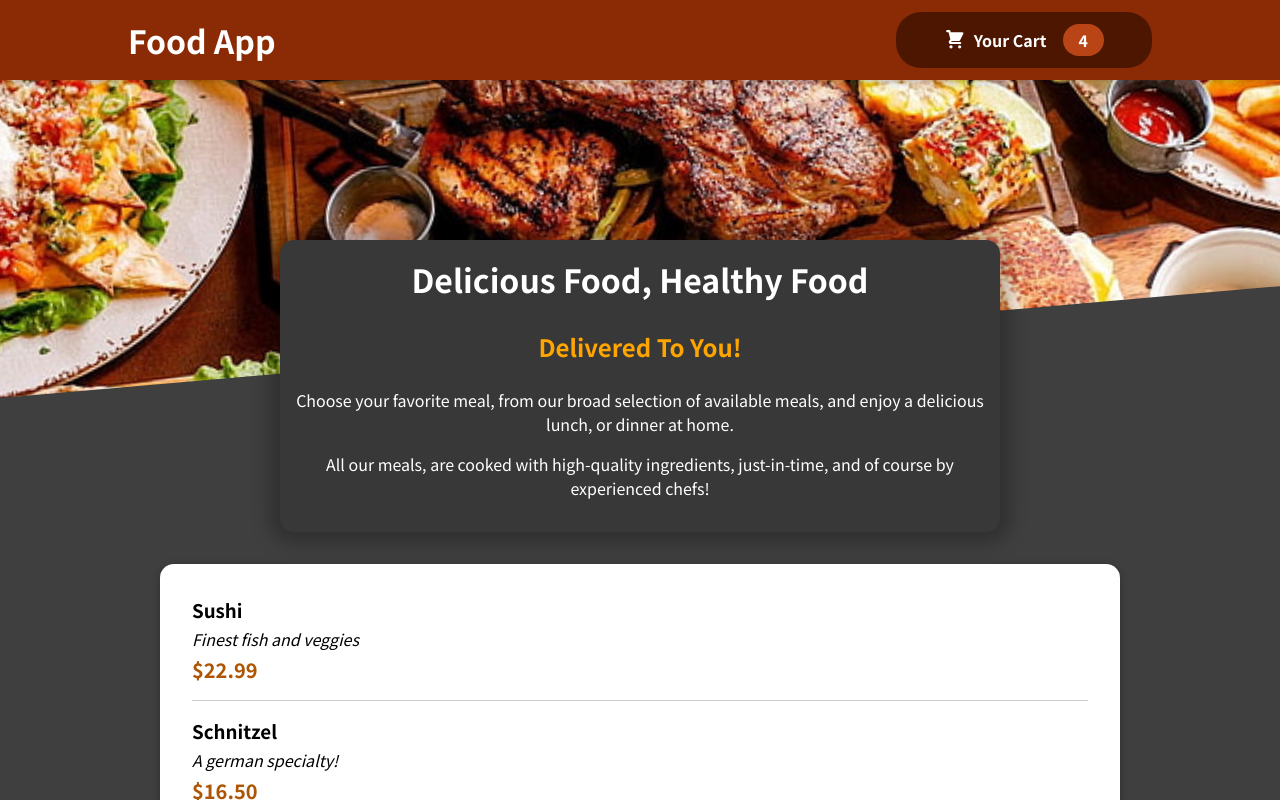
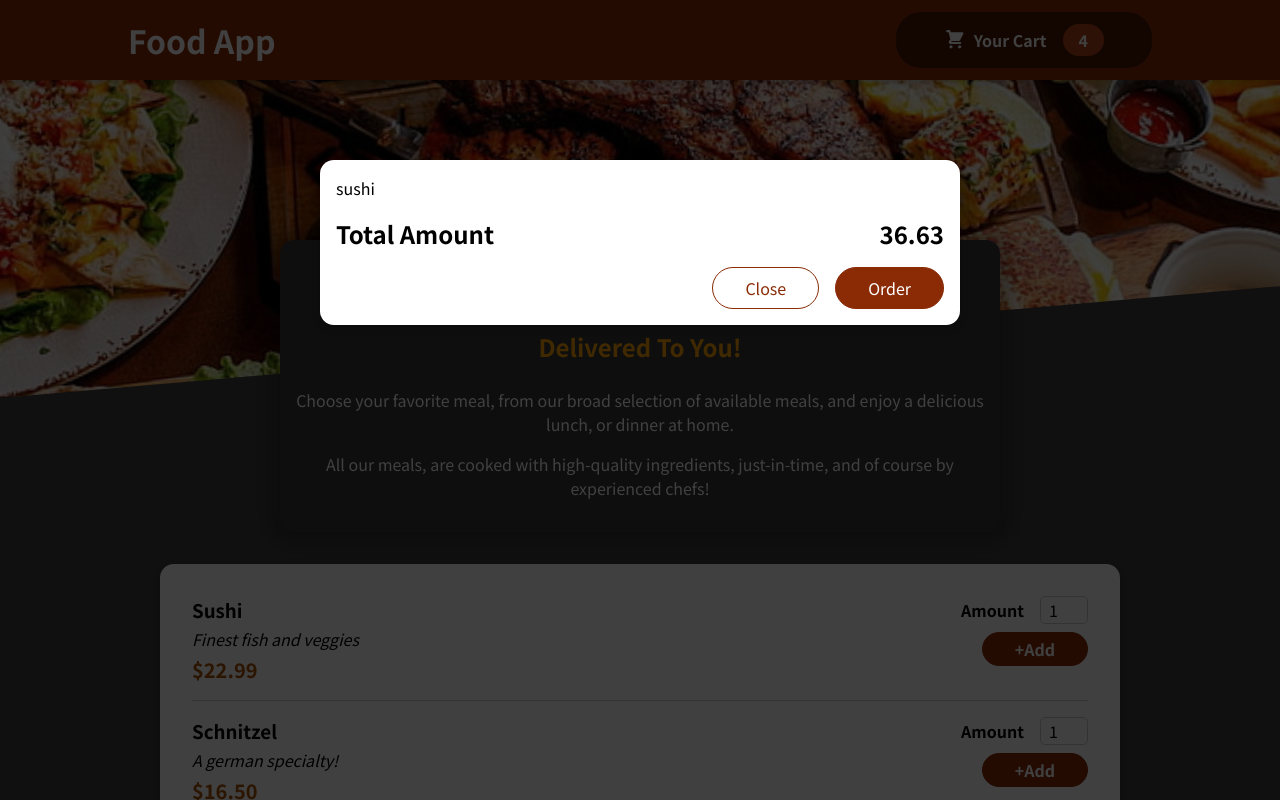
Before and after one commit to GeorgiSirakov4444/food-order-app, a React (Create React App) app: page / in a window 1280 px wide. Shown: the top 800 px of the page. Built offline with nearby package versions, Linux system fonts and the light colour scheme.

Commit message:
index.html overlays

```diff
--- a/src/App.js
+++ b/src/App.js
@@ -1,10 +1,12 @@
 import { Fragment } from 'react';
 import Header from './components/Layout/Header';
 import Meals from './components/Meals/Meals';
+import Cart from './components/Cart/Cart';
 
 function App() {
   return (
     <Fragment>
+      <Cart />
       <Header/>
       <main>
         <Meals />
--- /dev/null
+++ b/src/components/Cart/Cart.js
@@ -0,0 +1,24 @@
+import Modal from '../UI/Modal';
+import classes from './Cart.module.css';
+
+const Cart = props => {
+    const cartItems =
+            <ul className={classes['cart-items']}>
+                {[{id: 'c1', name: 'sushi', amount: 2, price: 12.99}]
+            .map(item => <li>{item.name}</li>)}
+            </ul>;
+
+    return <Modal>
+        {cartItems}
+        <div className={classes.total}>
+            <span>Total Amount</span>
+            <span>36.63</span>
+        </div>
+        <div className={classes.actions}>
+            <button className={classes['button--alt']}>Close</button>
+            <button className={classes.button}>Order</button>
+        </div>
+    </Modal>
+};
+
+export default Cart;
--- /dev/null
+++ b/src/components/Cart/Cart.module.css
@@ -0,0 +1,46 @@
+.cart-items {
+    list-style: none;
+    margin: 0;
+    padding: 0;
+    max-height: 20rem;
+    overflow: auto;
+}
+
+.total {
+    display: flex;
+    justify-content: space-between;
+    align-items: center;
+    font-weight: bold;
+    font-size: 1.5rem;
+    margin: 1rem 0;
+}
+
+.actions {
+    text-align: right;
+}
+
+.actions button {
+    font: inherit;
+    cursor: pointer;
+    background-color: transparent;
+    border: 1px solid #8a2b06;
+    padding: 0.5rem 2rem;
+    border-radius: 25px;
+    margin-left: 1rem;
+}
+
+.actions button:hover,
+.actions button:active {
+    background-color: #5a1a01;
+    border-color: #5a1a01;
+    color: white;
+}
+
+.actions .button--alt {
+    color: #8a2b06;
+}
+
+.actions .button {
+    background-color: #8a2b06;
+    color: white;
+}
--- a/src/components/Meals/AvailableMeals.js
+++ b/src/components/Meals/AvailableMeals.js
@@ -1,49 +1,54 @@
 import React from "react";
-import classes from './AvailableMeals.module.css';
+import classes from "./AvailableMeals.module.css";
 import Card from "../UI/Card";
 import MealItem from "./MealItem/MealItem";
 
 const DUMMY_MEALS = [
   {
-      id: 'm1',
-      name: 'Sushi',
-      description: 'Finest fish and veggies',
+    id: "m1",
+    name: "Sushi",
+    description: "Finest fish and veggies",
     price: 22.99,
   },
   {
-      id: 'm2',
-      name: 'Schnitzel',
-      description: 'A german specialty!',
+    id: "m2",
+    name: "Schnitzel",
+    description: "A german specialty!",
     price: 16.5,
   },
   {
-      id: 'm3',
-      name: 'Barbecue Burger',
-      description: 'American, raw, meaty',
+    id: "m3",
+    name: "Barbecue Burger",
+    description: "American, raw, meaty",
     price: 12.99,
   },
   {
-      id: 'm4',
-      name: 'Green Bowl',
-      description: 'Healthy...and green...',
+    id: "m4",
+    name: "Green Bowl",
+    description: "Healthy...and green...",
     price: 18.99,
   },
 ];
 
 const AvailableMeals = () => {
-    const mealsList = DUMMY_MEALS.map(meal =>
+  const mealsList = DUMMY_MEALS.map((meal) => (
     <MealItem
+      meal={meal}
+      id={meal.id}
       key={meal.id}
-            meal={meal}
-        />);
+      name={meal.name}
+      description={meal.description}
+      price={meal.price}
+    />
+  ));
 
-    return <section className={classes.meals}>
+  return (
+    <section className={classes.meals}>
       <Card>
-        <ul>
-            {mealsList}
-        </ul>
+        <ul>{mealsList}</ul>
       </Card>
     </section>
+  );
 };
 
 export default AvailableMeals;
--- a/src/components/Meals/MealItem/MealItem.js
+++ b/src/components/Meals/MealItem/MealItem.js
@@ -1,5 +1,6 @@
 import React from "react";
 import classes from './MealItem.module.css';
+import MealItemForm from "./MealItemForm";
 
 const MealItem = props => {
     const price = `$${props.meal.price.toFixed(2)}`;
@@ -11,7 +12,9 @@
             <div className={classes.description}>{props.meal.description}</div>
             <div className={classes.price}>{price}</div>
         </div>
-        <div></div>
+        <div>
+            <MealItemForm id={props.id}/>
+        </div>
     </li>
     );
 };
--- /dev/null
+++ b/src/components/Meals/MealItem/MealItemForm.js
@@ -0,0 +1,18 @@
+import classes from './MealItemForm.module.css';
+import Input from '../../UI/Input';
+
+const MealItemForm = props => {
+    return <form className={classes.form}>
+        <Input label="Amount" input={{
+            id: 'amount_' + props.id,
+            type: 'number',
+            min: '1',
+            max: '5',
+            step: '1',
+            defaultValue: '1'
+        }}/>
+        <button>+Add</button>
+    </form>
+};
+
+export default MealItemForm;
--- /dev/null
+++ b/src/components/Meals/MealItem/MealItemForm.module.css
@@ -0,0 +1,20 @@
+.form {
+    text-align: right;
+}
+
+.form button {
+    font: inherit;
+    cursor: pointer;
+    background-color: #8a2b06;
+    border: 1px solid #8a2b06;
+    color: white;
+    padding: 0.25rem 2rem;
+    border-radius: 20px;
+    font-weight: bold;
+}
+
+.form button:hover,
+.form button:active {
+    background-color: #641e03;
+    border-color: #641e03;
+}
--- /dev/null
+++ b/src/components/UI/Input.js
@@ -0,0 +1,10 @@
+import classes from './Input.module.css';
+
+const Input = props => {
+    return <div className={classes.input}>
+        <label htmlFor={props.input.id}>{props.label}</label>
+        <input id={props.input.id} {...props.input}/>
+    </div>
+};
+
+export default Input;
--- /dev/null
+++ b/src/components/UI/Input.module.css
@@ -0,0 +1,18 @@
+.input {
+    display: flex;
+    align-items: center;
+    margin-bottom: 0.5rem;
+}
+
+.input label {
+    font-weight: bold;
+    margin-right: 1rem;
+}
+
+.input input {
+    width: 3rem;
+    border-radius: 5px;
+    border: 1px solid #ccc;
+    font: inherit;
+    padding-left: 0.5rem;
+}
--- /dev/null
+++ b/src/components/UI/Modal.js
@@ -0,0 +1,24 @@
+import React, { Fragment } from "react";
+import classes from './Modal.module.css';
+import ReactDOM from "react-dom";
+
+const Backdrop = () => {
+    return <div className={classes.backdrop}/>
+};
+
+const ModalOverlay = props => {
+    return <div className={classes.modal}>
+        <div className={classes.content}>{props.children}</div>
+    </div>
+};
+
+const portalElement = document.getElementById('overlays');
+
+const Modal = props => {
+    return <Fragment>
+        {ReactDOM.createPortal(<Backdrop />, portalElement)}
+        {ReactDOM.createPortal(<ModalOverlay>{props.children}</ModalOverlay>, portalElement)}
+    </Fragment>
+};
+
+export default Modal;
--- /dev/null
+++ b/src/components/UI/Modal.module.css
@@ -0,0 +1,41 @@
+.backdrop {
+    position: fixed;
+    top: 0;
+    left: 0;
+    width: 100%;
+    height: 100vh;
+    z-index: 20;
+    background-color: rgba(0, 0, 0, 0.75);
+}
+
+.modal {
+    position: fixed;
+    top: 20vh;
+    left: 5%;
+    width: 90%;
+    background-color: white;
+    padding: 1rem;
+    border-radius: 14px;
+    box-shadow: 0 2px 8px rgba(0, 0, 0, 0.25);
+    z-index: 30;
+    animation: slide-down 300ms ease-out forwards;
+}
+
+@media (min-width: 768px) {
+    .modal {
+        width: 40rem;
+        left: calc(50% - 20rem);
+    }
+}
+
+@keyframes slide-down {
+    from {
+        opacity: 0;
+        transform: translateY(-3rem);
+    }
+
+    to {
+        opacity: 1;
+        transform: translateY(0);
+    }
+}
```
Lines whose indentation alone changed are shown as unchanged.
